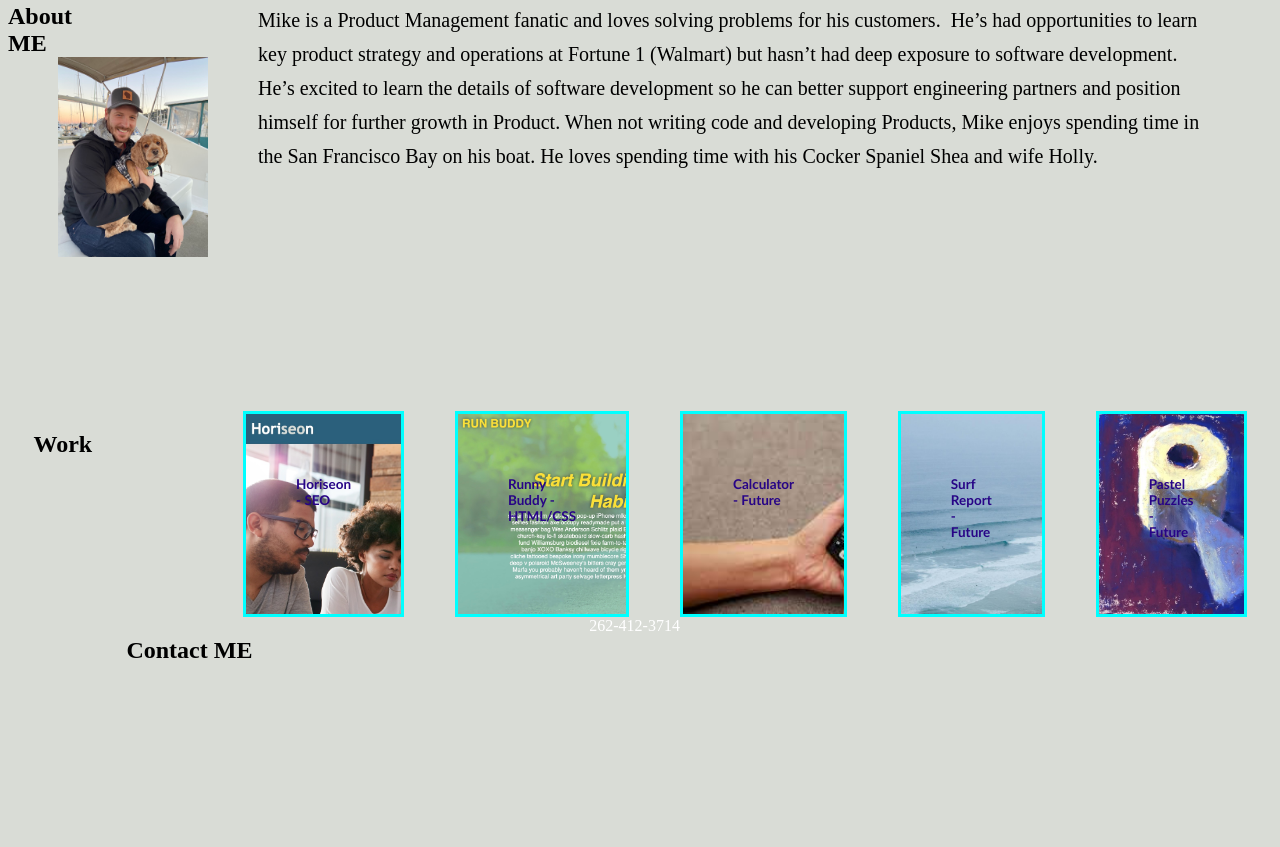
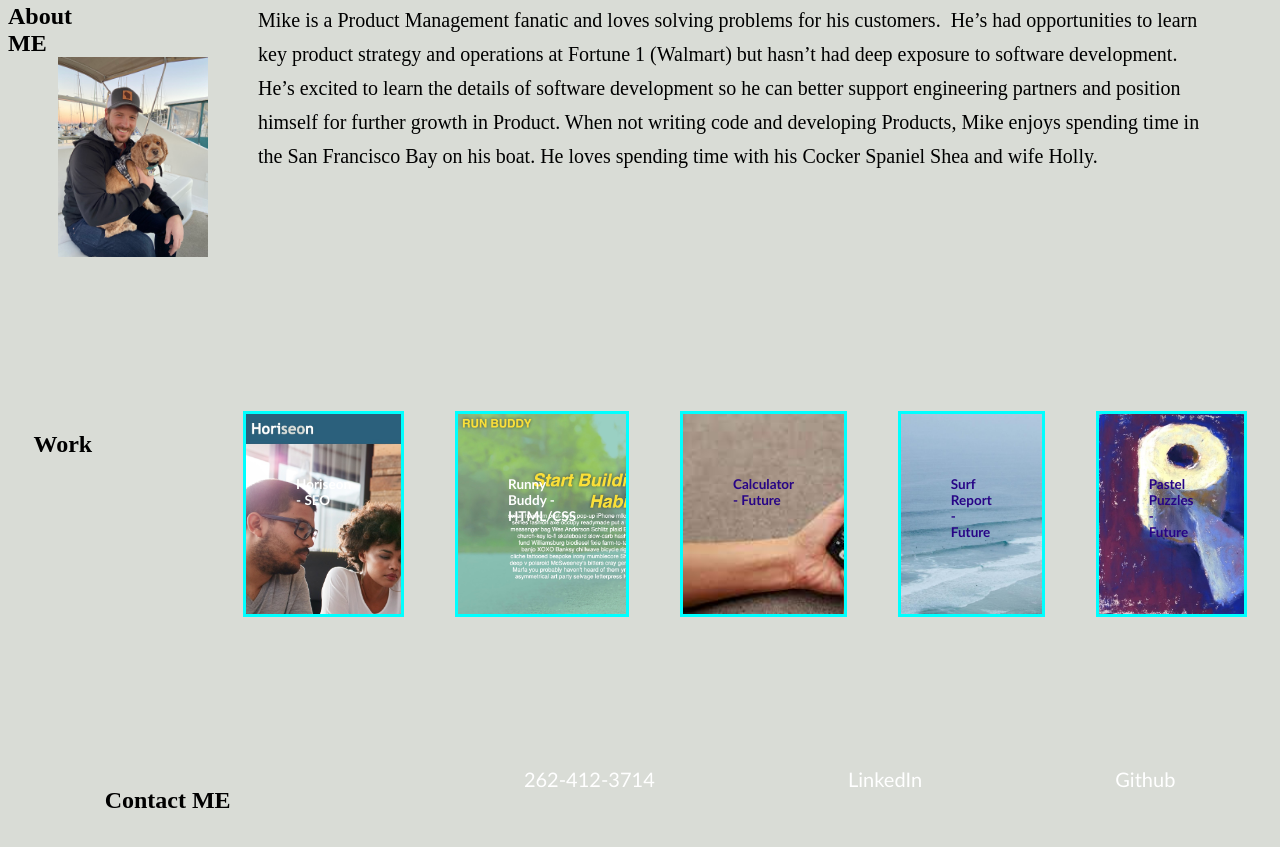
Before and after one commit to Mike-Ebener/personal-portfolio, a plain HTML site: page index.html in a window 1280 px wide. Shown: the part 411-1258 px from the top of the page. Drawn offline with Linux system fonts and the light colour scheme.

Commit message:
added contact me section

```diff
--- a/assets/css/style.css
+++ b/assets/css/style.css
@@ -147,6 +147,7 @@ text-align: left;
 
 /* start contact me styles */
     .contacts {
+        padding-top:150px;
         width: 100%;
         margin: 0 auto;
         display: flex;
@@ -159,8 +160,12 @@ text-align: left;
   .contact h2 {
     flex: 1;
 
-
   }
 
+  .contact-info {
+    font-family: 'Gill Sans', 'Gill Sans MT', Calibri, 'Trebuchet MS', sans-serif;
+    color: #12023f;
+    font-size: 20px;
+  }
 
   /* Utilities */
--- a/index.html
+++ b/index.html
@@ -54,11 +54,13 @@
                 Work
             </h2>
                 <div id="horiseon" class="work-box">
-                    <h2 class="work-title">Horiseon - SEO
+                    <h2 class="work-title"> <a href="https://mike-ebener.github.io/challenge-1/">Horiseon - SEO
+                    </a>
                     </h2>
                     </div>
                 <div id="run-buddy" class="work-box">
-                    <h2 class="work-title">Runny Buddy - HTML/CSS
+                    <h2 class="work-title"> <a href="https://mike-ebener.github.io/run-buddy/">Runny Buddy - HTML/CSS
+                    </a>
                     </h2>
                     </div>
                 <div id="calculator" class="work-box">
@@ -83,22 +85,15 @@
             </h2>
         <div id="phone" class="contact-info">
             <a>262-412-3714</a>
-
         </div>
-
         <div id="linkedin" class="contact-info">
-
-
+            <a href="https://www.linkedin.com/in/mike-ebener-6b08557b/">LinkedIn</a>
         </div>
-
         <div id="github" class="contact-info">
-
-
+            <a href="https://github.com/Mike-Ebener">Github</a>
         </div>
-
-
         </section>
-
+<!--End Contact ME-->
 
 
 </body>
```
